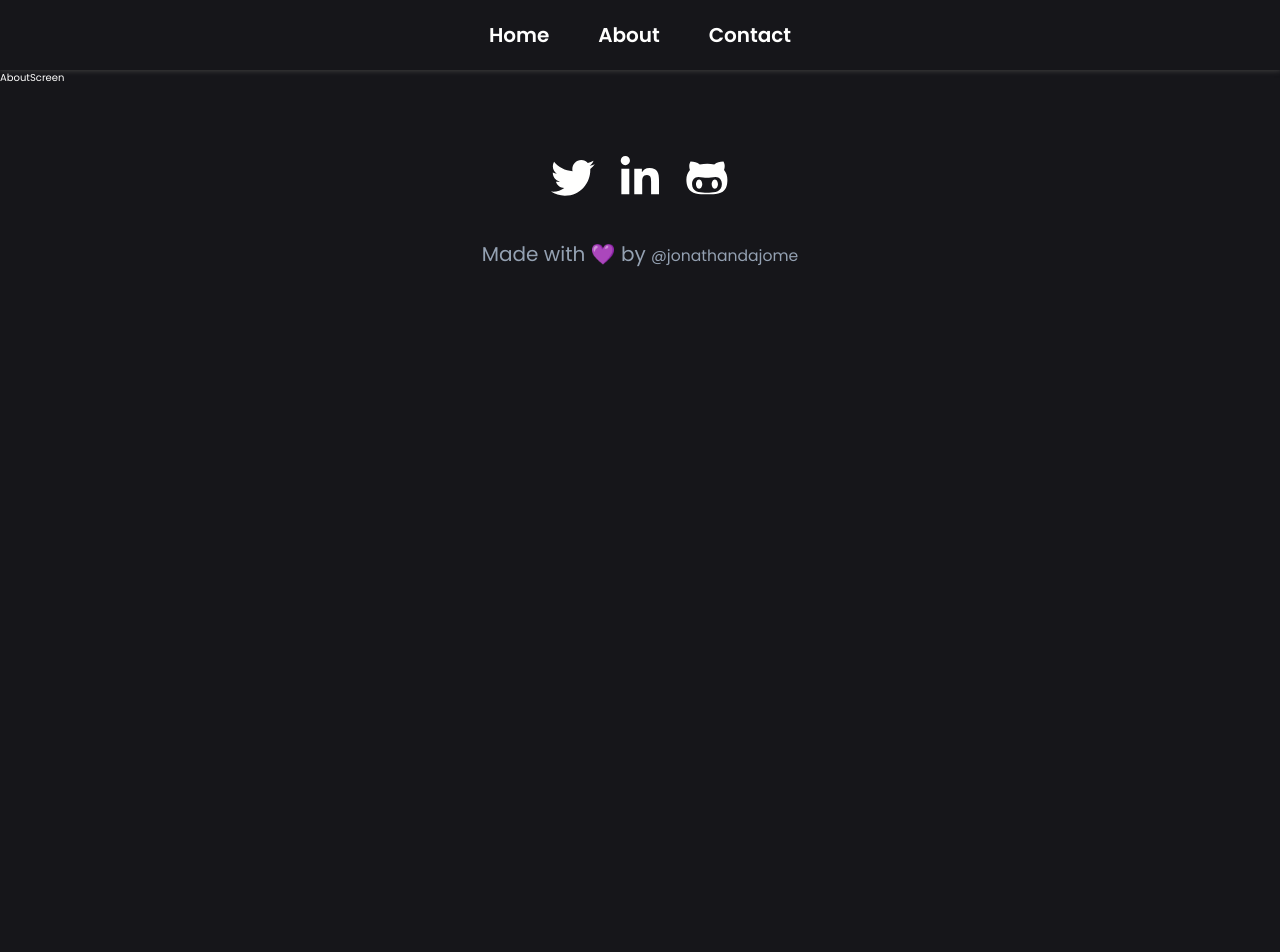
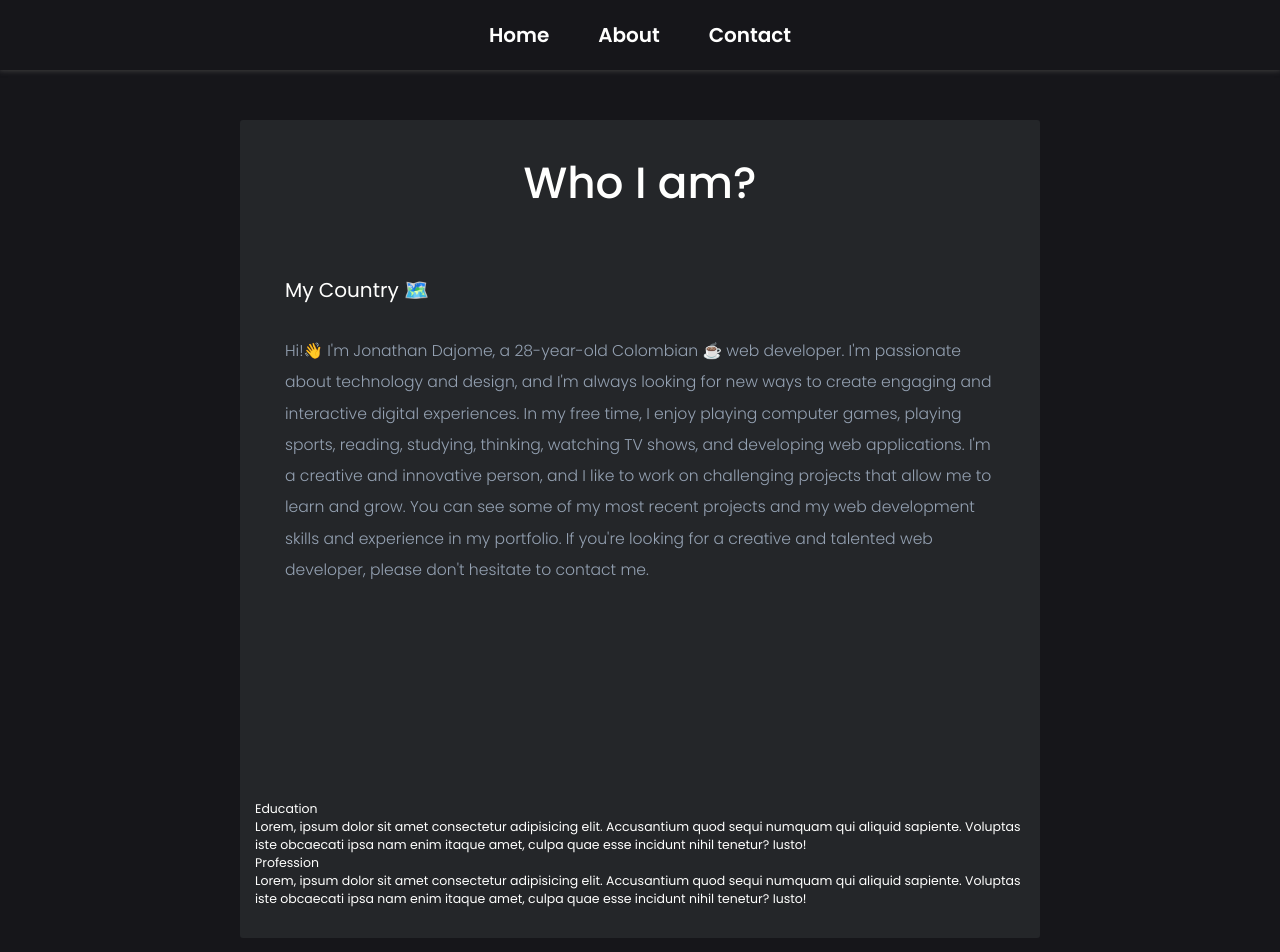
Before and after one commit to jonni595/portflolio, a React (Vite) app: page /about in a window 1280 px wide. Shown: the top 952 px of the page. Before the commit the page ends 800 px from the top, so only its background shows below. Built offline with nearby package versions, Linux system fonts and the light colour scheme.

Commit message:
add about screen step one

```diff
--- a/src/css/style.css
+++ b/src/css/style.css
@@ -29,12 +29,12 @@ figure {
 }
 
 ::selection {
-  background-color: #80A6E4;
+  background-color: rgba(56, 139, 253, 0.4);
   color: #fffffe;
 }
 
 ::-moz-selection {
-  background-color: #80A6E4;
+  background-color: rgba(56, 139, 253, 0.4);
   color: #fffffe;
 }
 
@@ -204,6 +204,45 @@ svg {
   margin-right: 0;
 }
 
+.about {
+  width: 100%;
+  height: 100%;
+  display: flex;
+  flex-direction: row;
+  align-items: center;
+  justify-content: center;
+  padding: 50px 20px;
+}
+.about__content {
+  width: 800px;
+  height: 100%;
+  background-color: #242629;
+  padding: 30px 15px;
+  border-radius: 3px;
+}
+.about__content h2 {
+  text-align: center;
+  font-size: 4.375rem;
+  font-weight: 500;
+  color: #fffffe;
+}
+.about__content .beginning {
+  width: 100%;
+  height: calc(100vh - 215px);
+  padding: 30px;
+}
+.about__content .beginning h3 {
+  font-size: 2rem;
+  color: #fffffe;
+  margin-block: 30px;
+}
+.about__content .beginning p {
+  font-size: 1.5625rem;
+  font-weight: 300;
+  color: #94a1b2;
+  line-height: 2;
+}
+
 .header {
   width: 100%;
   height: 70px;
--- a/src/sass/utils/_colors.scss
+++ b/src/sass/utils/_colors.scss
@@ -6,4 +6,4 @@ $card-bg: #242629;
 $paragraph: #94a1b2;
 $bg-button: #7f5af0;
 $stroke: #010101;
-$selection: #80A6E4;
+$selection: rgba(56,139,253,0.4);
--- a/src/sass/views/_about.scss
+++ b/src/sass/views/_about.scss
@@ -0,0 +1,41 @@
+@use "../utils/" as set;
+
+.about {
+  @include set.dimensions(100%, 100%);
+  @include set.center-element;
+  padding: 50px 20px;
+  // border: 1px solid tomato;
+
+  &__content {
+    @include set.dimensions(800px, 100%);
+    background-color: set.$card-bg;
+    padding: 30px 15px;
+    border-radius: 3px;
+
+    h2 {
+      text-align: center;
+      font-size: map-get(set.$font-sizes, large);
+      font-weight: map-get(set.$font-weight, l-medium);
+      color: set.$primary;
+    }
+
+    .beginning {
+      @include set.dimensions(100%, calc(100vh - 215px));
+      padding: 30px;
+      // border: 1px solid #ccc;
+
+      h3 {
+        font-size: map-get(set.$font-sizes, medium);
+        color: set.$primary;
+        margin-block: 30px;
+      }
+
+      p {
+        font-size: map-get(set.$font-sizes, small);
+        font-weight: map-get(set.$font-weight, s-medium);
+        color: set.$paragraph;
+        line-height: 2;
+      }
+    }
+  }
+}
--- a/src/screens/AboutScreen.tsx
+++ b/src/screens/AboutScreen.tsx
@@ -1,8 +1,49 @@
+import { BiWorld } from "react-icons/bi";
 
 const AboutScreen = () => {
   return (
-    <div>AboutScreen</div>
-  )
-}
+    <>
+      <section className="about">
+        <article className="about__content">
+          <h2>Who I am?</h2>
+          <section className="beginning">
+            <h3>My Country 🗺️</h3>
+            <p>
+              Hi!👋 I'm Jonathan Dajome, a 28-year-old Colombian ☕ web
+              developer. I'm passionate about technology and design, and I'm
+              always looking for new ways to create engaging and interactive
+              digital experiences. In my free time, I enjoy playing computer
+              games, playing sports, reading, studying, thinking, watching TV
+              shows, and developing web applications. I'm a creative and
+              innovative person, and I like to work on challenging projects that
+              allow me to learn and grow. You can see some of my most recent
+              projects and my web development skills and experience in my
+              portfolio. If you're looking for a creative and talented web
+              developer, please don't hesitate to contact me.
+            </p>
+          </section>
+          <section className="education">
+            <h3>Education</h3>
+            <p>
+              Lorem, ipsum dolor sit amet consectetur adipisicing elit.
+              Accusantium quod sequi numquam qui aliquid sapiente. Voluptas iste
+              obcaecati ipsa nam enim itaque amet, culpa quae esse incidunt
+              nihil tenetur? Iusto!
+            </p>
+          </section>
+          <section className="profession">
+            <h3>Profession</h3>
+            <p>
+              Lorem, ipsum dolor sit amet consectetur adipisicing elit.
+              Accusantium quod sequi numquam qui aliquid sapiente. Voluptas iste
+              obcaecati ipsa nam enim itaque amet, culpa quae esse incidunt
+              nihil tenetur? Iusto!
+            </p>
+          </section>
+        </article>
+      </section>
+    </>
+  );
+};
 
-export { AboutScreen }
+export { AboutScreen };
```
Also changed, not shown: 1 other file (tests, documents, lock files or other folders).
